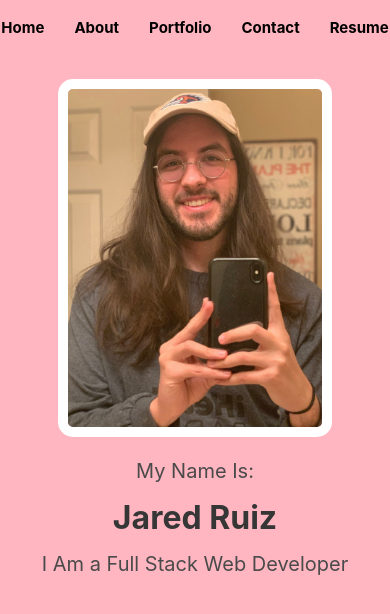
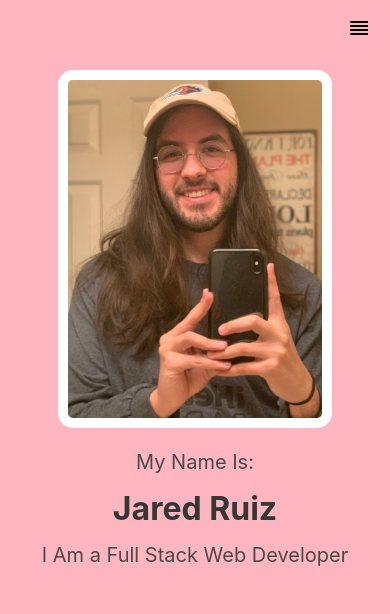
Before and after one commit to jared-ruiz/Portfolio-Website, a React (Create React App) app: page / in a window 390 px wide. Shown: the top 614 px of the page. Built offline with nearby package versions, Linux system fonts and the light colour scheme.

Commit message:
Added nav styling for home page with hamburger nav icon as well.

```diff
--- a/package.json
+++ b/package.json
@@ -4,6 +4,10 @@
   "private": true,
   "dependencies": {
     "@emailjs/browser": "^3.6.2",
+    "@emotion/react": "^11.9.3",
+    "@emotion/styled": "^11.9.3",
+    "@mui/icons-material": "^5.8.4",
+    "@mui/material": "^5.9.2",
     "@testing-library/jest-dom": "^5.16.4",
     "@testing-library/react": "^13.3.0",
     "@testing-library/user-event": "^13.5.0",
--- a/src/App.js
+++ b/src/App.js
@@ -7,6 +7,7 @@ import Home from './components/Home';
 import About from './components/About';
 import Portfolio from './components/Portfolio';
 import Contact from './components/Contact';
+import Resume from './components/Resume';
 
 
 function App() {
@@ -20,7 +21,7 @@ function App() {
               <Route path='/about' element={<About />} />
               <Route path='/portfolio' element={<Portfolio />} />
               <Route path='/contact' element={<Contact />} />
-
+              <Route path='/resume' element={<Resume />} />
             </Routes>
         </div>
       </Router>
--- a/src/components/Nav/index.js
+++ b/src/components/Nav/index.js
@@ -1,10 +1,18 @@
-import React from 'react';
+import React, {useState} from 'react';
 import { Link } from 'react-router-dom';
+import ReorderIcon from '@mui/icons-material/Reorder';
 
 const Nav = () => {
+
+    //navbar state
+    const [navBarActive, setNavBarActive] = useState(false);
+
     return(
-        <nav className=' is-justify-content-center background is-size-4-tablet font-color'>
-            <ul>
+        <nav className='is-justify-content-center background is-size-4-tablet font-color'>
+            <div id='mobile-button'>
+                <a onClick={() => setNavBarActive(!navBarActive)}><ReorderIcon id='hamburger-icon'/></a>
+            </div>
+            <ul id={navBarActive ? 'hidden' : ''}>
                 <li>
                     <Link to='/'>Home</Link>
                 </li>
@@ -18,9 +26,11 @@ const Nav = () => {
                     <Link to='/contact'>Contact</Link>
                 </li>
                 <li>
-                    <a href='/'>Resume</a>
+                    <Link to='/resume'>Resume</Link>
                 </li>
             </ul>
+
+
         </nav>
     )
 }
--- /dev/null
+++ b/src/components/Resume/index.js
@@ -0,0 +1,9 @@
+import React from "react";
+
+const Resume = () => {
+    return(
+        <h1>Test</h1>
+    )
+}
+
+export default Resume;
--- a/src/index.css
+++ b/src/index.css
@@ -33,6 +33,11 @@ nav ul li a:hover {
   background-color: lightpink;
 }
 
+/**Mobile Responsiveness Button**/
+#mobile-button {
+  display: none;
+}
+
 /* responsive styling to help with mobile viewing */
 @media only screen and (max-width: 600px) {
   .profile-picture {
@@ -42,10 +47,36 @@ nav ul li a:hover {
     border: 10px solid white
   }
 
-  nav ul li a {
+  /* nav ul li a {
     font-size: 15px;
     font-weight: bold;
+  } */
+
+  #mobile-button {
+    display: flex;
+    margin-left: 89%;
+    margin-top: 4%;
   }
+
+  nav ul {
+    display: none;
+  }
+
+  #hidden {
+    display: flex;
+    flex-direction: column;
+    align-items: center;
+    font-weight: bolder;
+    font-size: 25px;
+  }
+}
+
+#hamburger-icon {
+  color: black;
+}
+
+.navbar {
+  background-color: lightpink;
 }
 
 @media only screen and (min-width: 600px) {
```
Also changed, not shown: 1 other file (tests, documents, lock files or other folders).
